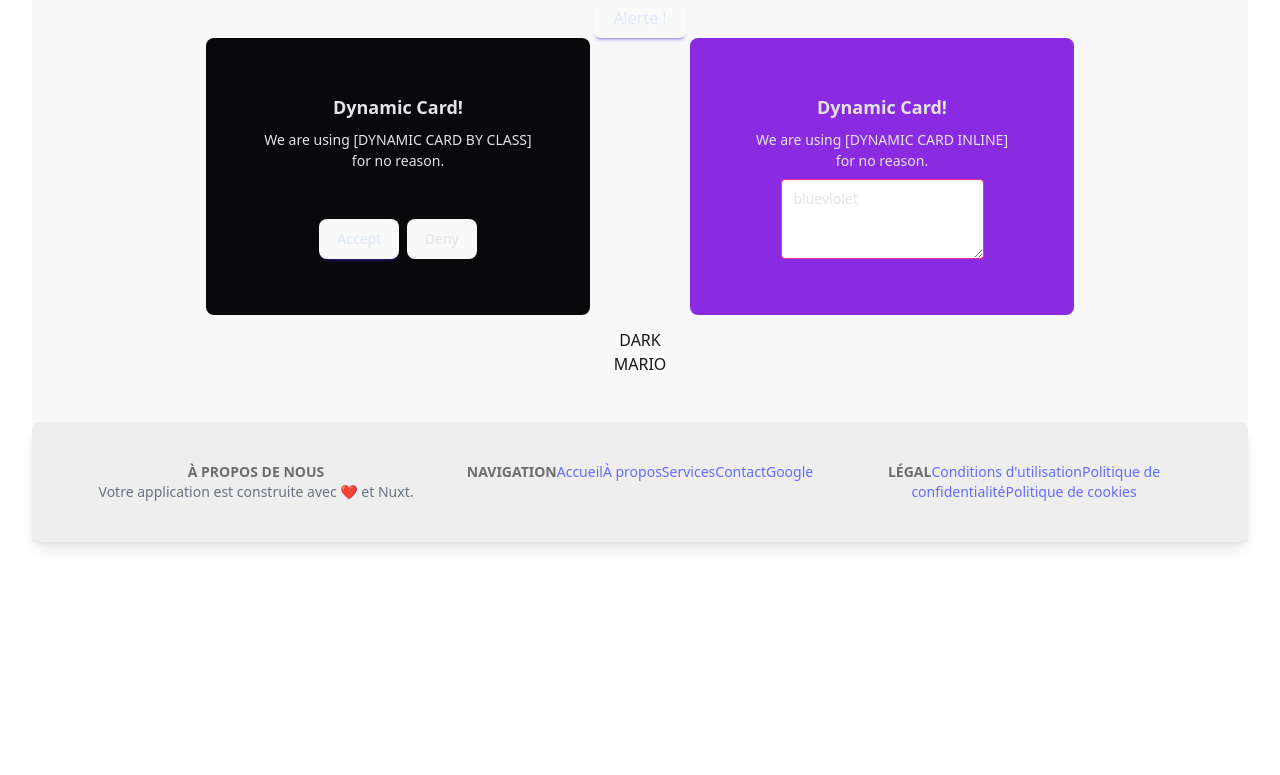
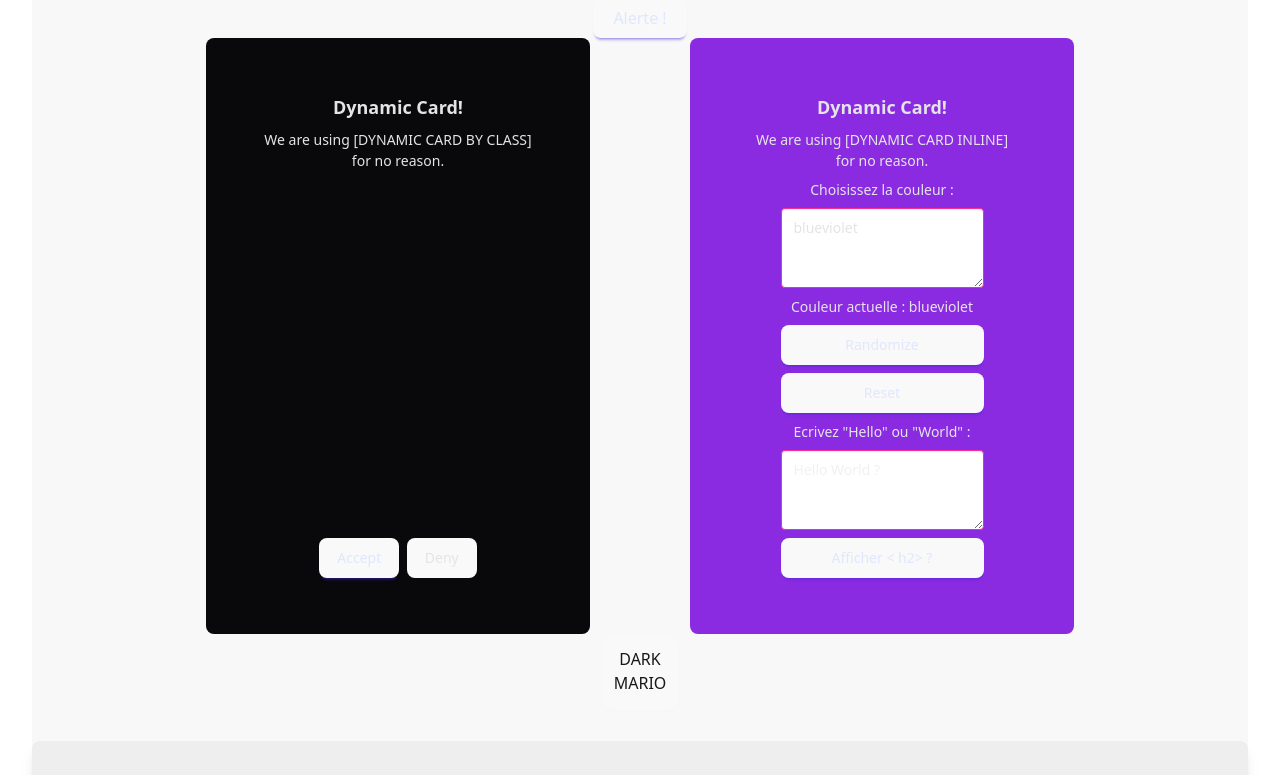
Before and after one commit to Jacques-Selaire31/super-cours-vue, a Vue app: page / in a window 1280 px wide. Shown: the part 476-1251 px from the top of the page. Before the commit the page ends 1050 px from the top, so only its background shows below. Built offline with nearby package versions, Linux system fonts and the light colour scheme.

Commit message:
Eval Dynamic Style

```diff
--- a/src/tp/DynamicStyleClass.vue
+++ b/src/tp/DynamicStyleClass.vue
@@ -15,7 +15,6 @@ const DynamicStyle = ()=>{
   const card = document.getElementById("card");
   card.classList.toggle("dynamic");
 }
-
 </script>
 <style scoped lang="css">
 .dynamic{
--- a/src/tp/DynamicStyleInline.vue
+++ b/src/tp/DynamicStyleInline.vue
@@ -1,10 +1,18 @@
 <template>
-    <div @click=" background = 'blueviolet'" id="card2" :style="{'background-color': background}" class="card bg-neutral text-neutral-content w-96">
+    <div id="card2" :style="{ 'background-color': background }" class="card bg-neutral text-neutral-content w-96">
         <div class="card-body items-center text-center">
-            <h2 class="card-title">Dynamic Card!</h2>
+            <h2 :class="maClass" id="h2" class="card-title">Dynamic Card!</h2>
             <p>We are using [DYNAMIC CARD INLINE] for no reason.</p>
             <div class="card-actions justify-end">
+                <label for="color">Choisissez la couleur :</label>
                 <textarea v-model="background" placeholder="Secondary" class="textarea textarea-secondary"></textarea>
+                <p>Couleur actuelle : <span>{{ background }}</span></p>
+                <button @click="RandomizeHexColor()" class="btn btn-primary">Randomize</button>
+                <button @click="Reset()" class="btn btn-primary">Reset</button>
+                <label for="color">Ecrivez "Hello" ou "World" :</label>
+                <textarea @keyup="HelloWorld" v-model="maClass" placeholder="Hello World ?"
+                    class="textarea textarea-secondary"></textarea>
+                <button @click="Afficherh2" class="btn btn-primary">Afficher < h2> ?</button>
             </div>
         </div>
     </div>
@@ -12,5 +20,56 @@
 <script setup lang='js'>
 import { ref } from 'vue'
 const background = ref("blueviolet");
+const maClass = ref("");
+
+function RandomizeHexColor() {
+    const letters = '0123456789ABCDEF';
+    let color = '#';
+    for (let i = 0; i < 6; i++) {
+        color += letters[Math.floor(Math.random() * 16)];
+    }
+    console.log(color);
+    return background.value = color;
+}
+function Reset() {
+    return background.value = "blueviolet";
+}
+function Afficherh2() {
+    const h2 = document.querySelector("#h2");
+    h2.classList.toggle("hidden");
+}
+// const HelloWorld = () => {
+//     const className = maClass.value;
+//     console.log(maClass.value);
+//     const h2 = document.querySelector("#h2");
+//     if (className === "hello" || className === "Hello") {
+//         h2.classList.add("maClasseHello");
+//     }
+//     if (className === "world" || className === "World") {
+//         h2.classList.add("maClasseWorld");
+//     }
+// }
 </script>
-<style scoped lang="css"></style>
+<style scoped lang="css">
+.card-actions {
+    display: flex;
+    flex-direction: column;
+    align-items: stretch;
+}
+.hidden {
+    display: none;
+}
+.hello,
+.Hello,
+.HELLO,
+.maClasseHello {
+    color: red;
+}
+
+.world,
+.World,
+.WORLD,
+.maClasseWorld {
+    color: green;
+}
+</style>
```
